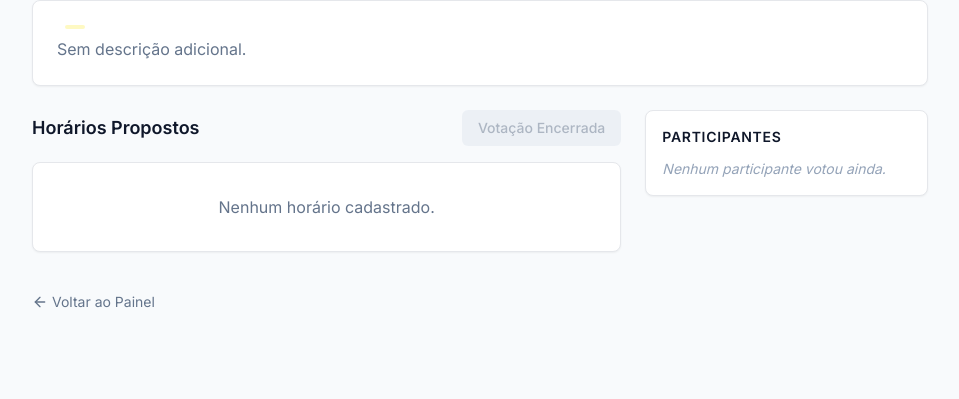
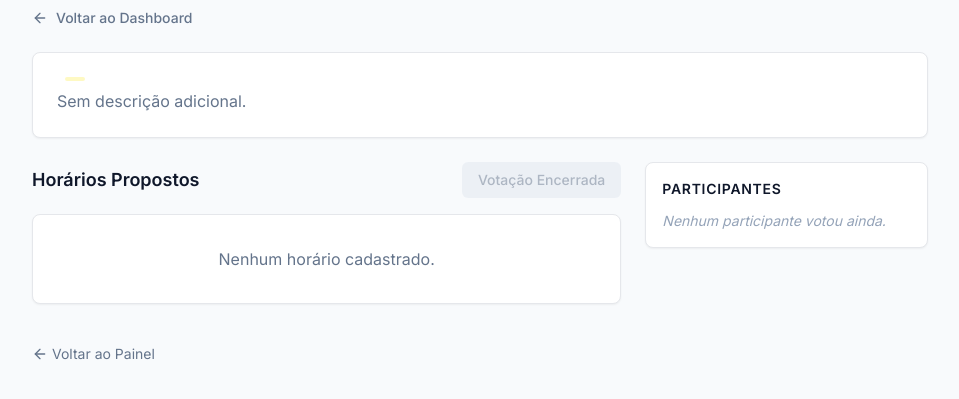
Before and after one commit to Natan-BP/Agendaki, a Django app: template templates/meeting_detail.html in a window 1280 px wide. Shown: the top 399 px of the page, without its empty margins (160-1119 px from the left). Run offline with Django 4.2, Linux system fonts and the light colour scheme; the template is opened without the code that fills it, so the values that code supplies are empty; some libraries are stand-ins or nearby versions.

Commit message:
return to home button

```diff
--- a/templates/meeting_detail.html
+++ b/templates/meeting_detail.html
@@ -1,6 +1,12 @@
 {% extends 'base.html' %}
 
 {% block content %}
+<div class="max-w-4xl mx-auto mb-4">
+        <a href="{% url 'home' %}" class="inline-flex items-center text-sm font-medium text-slate-500 hover:text-slate-900 transition-colors p-2 -ml-2 rounded-md hover:bg-slate-100">
+            <i data-lucide="arrow-left" class="mr-2 h-4 w-4"></i>
+            Voltar ao Dashboard
+        </a>
+    </div>
 <div class="max-w-4xl mx-auto space-y-6">
 
     <div class="flex flex-col md:flex-row md:items-center justify-between gap-4 bg-white p-6 rounded-lg border shadow-sm">
```
